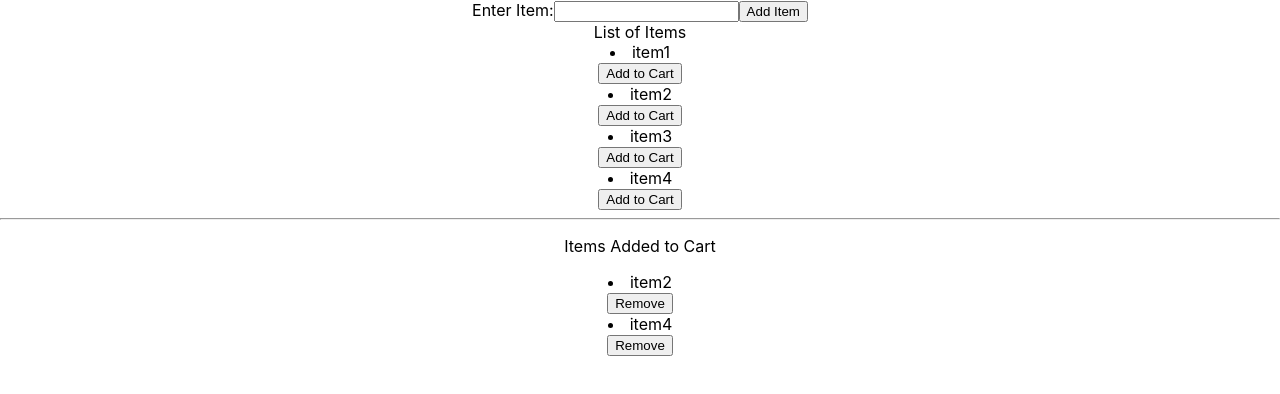
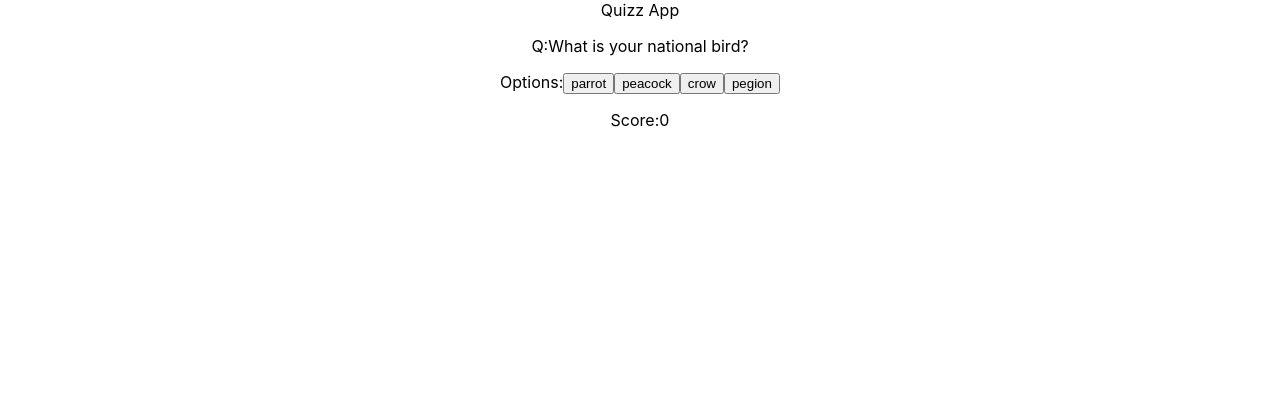
Before and after one commit to nagajayasree/2021, a React (Create React App) app: page / in a window 1280 px wide. Shown: the top 394 px of the page. Built offline with nearby package versions, Linux system fonts and the light colour scheme.

Commit message:
added quizApp

```diff
--- a/src/App.tsx
+++ b/src/App.tsx
@@ -30,6 +30,7 @@ import { Calculator } from "./practice/Calculator/calculator";
 import { Items } from "./practice/eCommerce/ListItems";
 import { Cart } from "./practice/eCommerce/CartItems";
 import { ECommMain } from "./practice/eCommerce/eCommMain";
+import Quiz from "./practice/Quiz/quiz";
 
 function App() {
   return (
@@ -86,7 +87,8 @@ function App() {
       {/* <Todo /> */}
       {/* <Calculator /> */}
       {/* <Cart /> */}
-      <ECommMain />
+      {/* <ECommMain /> */}
+      <Quiz title={"Quizz App "} />
     </div>
   );
 }
--- /dev/null
+++ b/src/practice/Quiz/quiz.tsx
@@ -0,0 +1,53 @@
+import * as React from "react";
+export interface QuizProps {
+  title: string;
+}
+
+export interface QuizState {
+  question: string;
+  options: string[];
+  answer: string;
+  score: number;
+}
+
+class Quiz extends React.Component<QuizProps, QuizState> {
+  constructor(props: QuizProps) {
+    super(props);
+    this.state = {
+      question: "What is your national bird?",
+      options: ["parrot", "peacock", "crow", "pegion"],
+      answer: "peacock",
+      score: 0,
+    };
+  }
+
+  onButtonClick = (e: React.MouseEvent<HTMLButtonElement>) => {
+    let result =
+      e.currentTarget.innerText == this.state.answer ? "correct" : "wrong";
+    if (e.currentTarget.innerText === this.state.answer) {
+      this.setState({ score: this.state.score + 1 });
+    }
+    console.log(result);
+  };
+
+  render() {
+    return (
+      <>
+        {this.props.title}
+        <div>
+          <p>Q:{this.state.question}</p>
+          Options:
+          {this.state.options.map((opt) => {
+            return <button onClick={this.onButtonClick}>{opt}</button>;
+          })}
+          <p>
+            Score:
+            {this.state.score}
+          </p>
+        </div>
+      </>
+    );
+  }
+}
+
+export default Quiz;
--- a/src/practice/eCommerce/ListItems.tsx
+++ b/src/practice/eCommerce/ListItems.tsx
@@ -45,8 +45,8 @@ export const Items = ({ item, itemsList, cartItems }: MainProps) => {
       const found = newData.name;
       return { ...items, found };
     });
+    console.log(mergedArr);
 
-    console.log(mergedArr);
     //   items?.forEach((it) => {
     //     let find: any = newData.find((i) => {
     //       return it.name === i.name;
```
Also changed, not shown: 1 other file (tests, documents, lock files or other folders).
